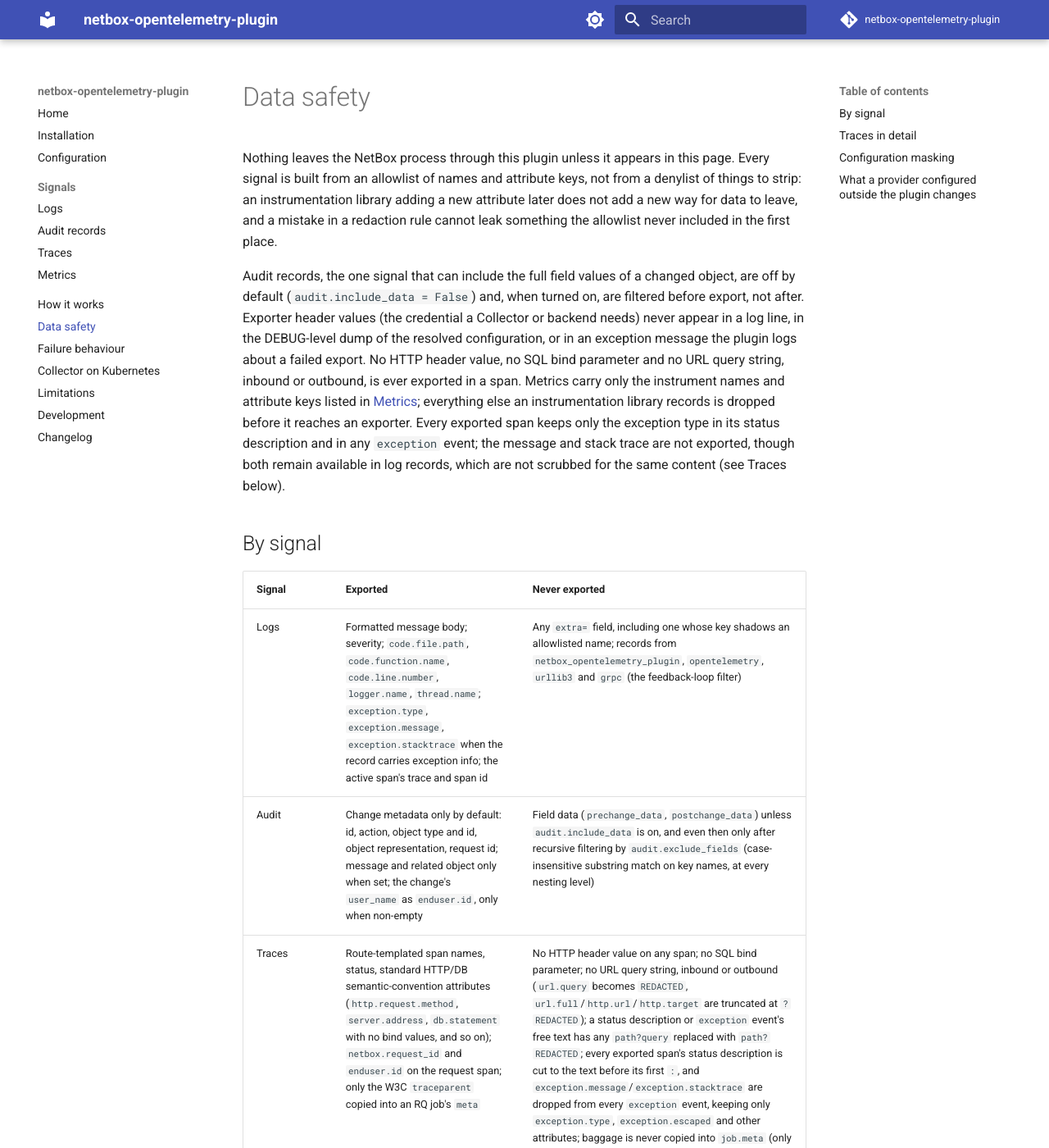
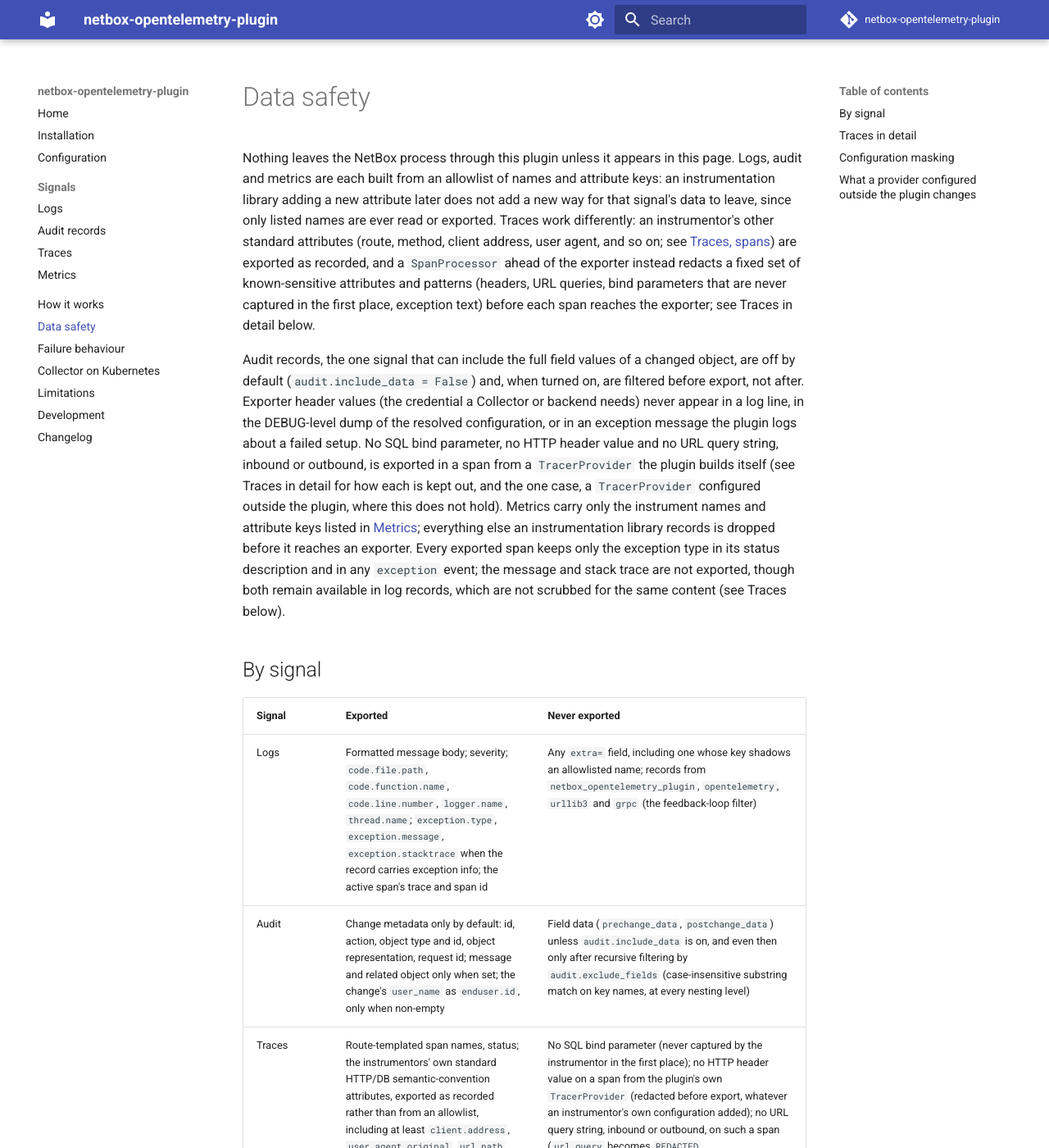
Before and after one commit to thomaschristory/netbox-opentelemetry-plugin, an MkDocs documentation site: the page built from docs/data-safety.md, in a window 1280 px wide and 1400 px high. Shown: the whole window at 82% size. Built offline with MkDocs 1.6.1 and Material for MkDocs 9.7.7, drawn with Linux system fonts in a browser that asks for light colours; comment, search, counter and statistics services are not loaded; some of the changed text lies outside the part shown.

Commit message:
Fix review round 1 findings in the data safety, failure behaviour, limitations and Collector pages

```diff
--- a/docs/data-safety.md
+++ b/docs/data-safety.md
@@ -1,8 +1,8 @@
 # Data safety
 
-Nothing leaves the NetBox process through this plugin unless it appears in this page. Every signal is built from an allowlist of names and attribute keys, not from a denylist of things to strip: an instrumentation library adding a new attribute later does not add a new way for data to leave, and a mistake in a redaction rule cannot leak something the allowlist never included in the first place.
+Nothing leaves the NetBox process through this plugin unless it appears in this page. Logs, audit and metrics are each built from an allowlist of names and attribute keys: an instrumentation library adding a new attribute later does not add a new way for that signal's data to leave, since only listed names are ever read or exported. Traces work differently: an instrumentor's other standard attributes (route, method, client address, user agent, and so on; see [Traces, spans](signals/traces.md#spans)) are exported as recorded, and a `SpanProcessor` ahead of the exporter instead redacts a fixed set of known-sensitive attributes and patterns (headers, URL queries, bind parameters that are never captured in the first place, exception text) before each span reaches the exporter; see Traces in detail below.
 
-Audit records, the one signal that can include the full field values of a changed object, are off by default (`audit.include_data = False`) and, when turned on, are filtered before export, not after. Exporter header values (the credential a Collector or backend needs) never appear in a log line, in the DEBUG-level dump of the resolved configuration, or in an exception message the plugin logs about a failed export. No HTTP header value, no SQL bind parameter and no URL query string, inbound or outbound, is ever exported in a span. Metrics carry only the instrument names and attribute keys listed in [Metrics](signals/metrics.md); everything else an instrumentation library records is dropped before it reaches an exporter. Every exported span keeps only the exception type in its status description and in any `exception` event; the message and stack trace are not exported, though both remain available in log records, which are not scrubbed for the same content (see Traces below).
+Audit records, the one signal that can include the full field values of a changed object, are off by default (`audit.include_data = False`) and, when turned on, are filtered before export, not after. Exporter header values (the credential a Collector or backend needs) never appear in a log line, in the DEBUG-level dump of the resolved configuration, or in an exception message the plugin logs about a failed setup. No SQL bind parameter, no HTTP header value and no URL query string, inbound or outbound, is exported in a span from a `TracerProvider` the plugin builds itself (see Traces in detail for how each is kept out, and the one case, a `TracerProvider` configured outside the plugin, where this does not hold). Metrics carry only the instrument names and attribute keys listed in [Metrics](signals/metrics.md); everything else an instrumentation library records is dropped before it reaches an exporter. Every exported span keeps only the exception type in its status description and in any `exception` event; the message and stack trace are not exported, though both remain available in log records, which are not scrubbed for the same content (see Traces below).
 
 ## By signal
 
@@ -10,15 +10,15 @@
 |---|---|---|
 | Logs | Formatted message body; severity; `code.file.path`, `code.function.name`, `code.line.number`, `logger.name`, `thread.name`; `exception.type`, `exception.message`, `exception.stacktrace` when the record carries exception info; the active span's trace and span id | Any `extra=` field, including one whose key shadows an allowlisted name; records from `netbox_opentelemetry_plugin`, `opentelemetry`, `urllib3` and `grpc` (the feedback-loop filter) |
 | Audit | Change metadata only by default: id, action, object type and id, object representation, request id; message and related object only when set; the change's `user_name` as `enduser.id`, only when non-empty | Field data (`prechange_data`, `postchange_data`) unless `audit.include_data` is on, and even then only after recursive filtering by `audit.exclude_fields` (case-insensitive substring match on key names, at every nesting level) |
-| Traces | Route-templated span names, status, standard HTTP/DB semantic-convention attributes (`http.request.method`, `server.address`, `db.statement` with no bind values, and so on); `netbox.request_id` and `enduser.id` on the request span; only the W3C `traceparent` copied into an RQ job's `meta` | No HTTP header value on any span; no SQL bind parameter; no URL query string, inbound or outbound (`url.query` becomes `REDACTED`, `url.full`/`http.url`/`http.target` are truncated at `?REDACTED`); a status description or `exception` event's free text has any `path?query` replaced with `path?REDACTED`; every exported span's status description is cut to the text before its first `:`, and `exception.message`/`exception.stacktrace` are dropped from every `exception` event, keeping only `exception.type`, `exception.escaped` and other attributes; baggage is never copied into `job.meta` (only `traceparent` is) |
+| Traces | Route-templated span names, status; the instrumentors' own standard HTTP/DB semantic-convention attributes, exported as recorded rather than from an allowlist, including at least `client.address`, `user_agent.original`, `url.path`, `http.route`, `server.address`, `http.request.method` and `db.statement` with no bind values (see [Traces, spans](signals/traces.md#spans) for the full list); `netbox.request_id` and `enduser.id` on the request span; only the W3C `traceparent` copied into an RQ job's `meta` | No SQL bind parameter (never captured by the instrumentor in the first place); no HTTP header value on a span from the plugin's own `TracerProvider` (redacted before export, whatever an instrumentor's own configuration added); no URL query string, inbound or outbound, on such a span (`url.query` becomes `REDACTED`, `url.full`/`http.url`/`http.target` are truncated at `?REDACTED`); a status description or `exception` event's free text has any `path?query` replaced with `path?REDACTED`; every exported span's status description is cut to the text before its first `:`, and `exception.message`/`exception.stacktrace` are dropped from every `exception` event, keeping only `exception.type`, `exception.escaped` and other attributes; baggage is never copied into `job.meta` (only `traceparent` is) |
 | Metrics | Only the instrument names and attribute keys listed in the [metrics table](signals/metrics.md); `process.*` and `cpython.gc.*` keep their own instrumentor-set attributes, since those describe process state, not requests | Any instrument or attribute not in the allowlist, for example the Django instrumentor's `http.server.active_requests`, or `server.port`/`url.path` on the two HTTP histograms |
-| Configuration | The resolved configuration at `DEBUG` level, with header values replaced and endpoint credentials masked | Exporter header values, in any log message, at any level; credentials embedded in a URL (`scheme://user:pass@host` or a bare token `scheme://token@host`) in a warning or the DEBUG dump |
+| Configuration | Nothing over OTLP | Exporter header values, in any log message, at any level, including the resolved configuration dump the plugin writes once, locally, to its own logger at `DEBUG` (never exported itself, see [Logs, feedback loop](signals/logs.md#feedback-loop)); credentials embedded in a URL (`scheme://user:pass@host` or a bare token `scheme://token@host`) in a warning or that local dump |
 
 ## Traces in detail
 
-- No HTTP header value is captured by any instrumentor, inbound or outbound; this is unconditional, not something a config option turns off.
-- psycopg spans record the statement text but never bind parameters (`capture_parameters=False`), and no SQL comment is appended (`enable_commenter=False`).
-- Redaction runs in a `SpanProcessor` ahead of the exporting one, at span end, and applies to every exported span regardless of kind: `http.request.header.*` / `http.response.header.*` attributes are removed outright; `url.query` becomes `REDACTED`; `url.full`, `http.url` and `http.target` keep everything up to and including the `?`, with the query itself replaced. A span that fails to redact is dropped rather than exported as is, since exporting an unredacted span is worse than exporting nothing.
+- Capturing header values is not something the plugin ever turns on: an instrumentor can be told, through its own environment variables (read by the instrumentation library itself, not by this plugin), to add `http.request.header.*` / `http.response.header.*` attributes to a span. Whatever an operator's own instrumentor configuration adds this way, the plugin's `RedactingSpanProcessor` removes every such attribute before the span reaches the exporter, on any `TracerProvider` the plugin builds itself. This is redaction after the fact, not an allowlist: see the note on denylist-versus-allowlist below. It does not apply to a `TracerProvider` configured outside the plugin and reused; see [What a provider configured outside the plugin changes](#what-a-provider-configured-outside-the-plugin-changes) below.
+- psycopg spans record the statement text but never bind parameters (`capture_parameters=False`), and no SQL comment is appended (`enable_commenter=False`); this one is an allowlist-style omission at the source, not something redacted after the fact.
+- Redaction runs in a `SpanProcessor` ahead of the exporting one, at span end, and applies to every exported span regardless of kind: `http.request.header.*` / `http.response.header.*` attributes are removed outright; `url.query` becomes `REDACTED`; `url.full`, `http.url` and `http.target` keep everything up to and including the `?`, with the query itself replaced. This is a denylist, not an allowlist, unlike logs, audit and metrics: everything else an instrumentor attaches to a span is exported as is, which is why the instrumentors' other standard attributes (`client.address`, `user_agent.original`, `url.path`, `http.route`, and so on; see [Traces, spans](signals/traces.md#spans)) reach the exporter unfiltered. A span that fails to redact is dropped rather than exported as is, since exporting an unredacted span is worse than exporting nothing.
 - This covers an error surfacing on any span kind, not only the CLIENT spans an instrumentor sets URL attributes on directly: a PostgreSQL error (for example a unique constraint violation's `DETAIL`, which can carry the offending values) can surface unhandled on the request's SERVER span or a job's CONSUMER span just as easily as on the psycopg query span itself, and the same scrubbing applies there too.
 - The full, unredacted exception text is still available in log records (`exception.message`, `exception.stacktrace` on the `AllowlistLoggingHandler`'s output, see [Logs](signals/logs.md)), and a log record's `exception.message` is not scrubbed for URL query strings. This is a deliberate scope boundary in the code, not an oversight: span redaction and log record content are two different code paths (`otel.redact_span` versus `otel.AllowlistLoggingHandler`), and only the former scrubs query strings.
 - Outbound baggage forwarding is not a redaction gap so much as something the plugin does not touch at all: Django's instrumentor attaches inbound W3C baggage to the request context using the global propagator, independently of whether a span is recording, and the `requests` instrumentor forwards it unchanged on any outbound call, with traces on or off (an instrumentor installed for HTTP metrics only still runs the same propagator). The plugin does not filter or inspect baggage; if a client's `baggage` header reaching a downstream service through NetBox matters for a deployment, strip it at a proxy in front of NetBox. See [Traces, outbound baggage](signals/traces.md#outbound-baggage).
@@ -26,15 +26,15 @@
 
 ## Configuration masking
 
-- `exporter.headers` values are never logged: `ExporterConfig.redacted()` replaces every header value with `***` before the resolved configuration is logged at `DEBUG`, and the same masked form is what appears if a header value would otherwise show up in an exception message the plugin logs about a failed export.
+- `exporter.headers` values are never logged: `ExporterConfig.redacted()` replaces every header value with `***` before the resolved configuration is logged at `DEBUG`, and the same masked form is what appears if a header value would otherwise show up in an exception message the plugin logs about a failed setup (installing a module, or rebuilding one after a fork; a failure while actually sending an export is logged by the OTel SDK's own exporter code, on its own `opentelemetry.*` logger, not through this path).
 - An endpoint URL's credentials (`https://user:pass@host/...`) are masked to `https://***@host/...` in the DEBUG-level configuration dump and in warning and exception text, by stripping the URL's own userinfo component before logging (`conf._redact_userinfo`).
-- On top of that, warning and exception messages the plugin builds around a caught exception (`bootstrap._describe`, used for every warning logged from inside an `except` block, including after a fork) run two additional regular expressions over the (already length-bounded) text: one matching a `word:word@` shape and one matching a bare `//word@` shape, either of which gets masked to `***@`, whatever produced the text. This is deliberately broader than "is this actually a valid URL userinfo": it favours false positives, masking some text that only happens to look like credentials, over ever leaving real credentials expressed in that shape unmasked in a warning.
+- On top of that, warning and exception messages the plugin builds around a caught setup or fork failure (`bootstrap._describe`, used for every warning logged from inside such an `except` block) run two additional regular expressions over the (already length-bounded) text: one matching a `word:word@` shape and one matching a bare `//word@` shape, either of which gets masked to `***@`, whatever produced the text. This is deliberately broader than "is this actually a valid URL userinfo": it favours false positives, masking some text that only happens to look like credentials, over ever leaving real credentials expressed in that shape unmasked in a warning.
 
 ## What a provider configured outside the plugin changes
 
 When a `TracerProvider`, `MeterProvider` or `LoggerProvider` is already set globally before NetBox starts (for example under `opentelemetry-instrument`) and the plugin reuses it instead of building its own (see [How it works](how-it-works.md#an-sdk-configured-outside-the-plugin)), several of the guarantees above stop being the plugin's to enforce:
 
-- Span redaction and the parentless-CLIENT-span filter live in the sampler and span processor the plugin builds itself; an externally configured `TracerProvider` does not get them, so what such a provider exports is governed entirely by whatever configured it.
+- Span redaction (headers, URL queries, exception text) and the parentless-CLIENT-span filter live in the sampler and span processor the plugin builds itself; an externally configured `TracerProvider` does not get them, so what such a provider exports is governed entirely by whatever configured it.
 - The metrics allowlist is a set of Views on the plugin's own `MeterProvider`; an externally configured one is not restricted by it.
 - The larger log record queue the plugin sizes for audit bursts (see [Audit records, sizing](signals/audit.md#sizing)) is set only on a `LoggerProvider` the plugin builds; an externally configured one keeps whatever queue size it already had.
 
```
Also changed, not shown: docs/collector.md (+4 -4 lines), docs/examples/kubernetes/collector.yaml (+6 -5 lines), docs/failure-behaviour.md (+7 -3 lines), docs/limitations.md (+4 -5 lines).
